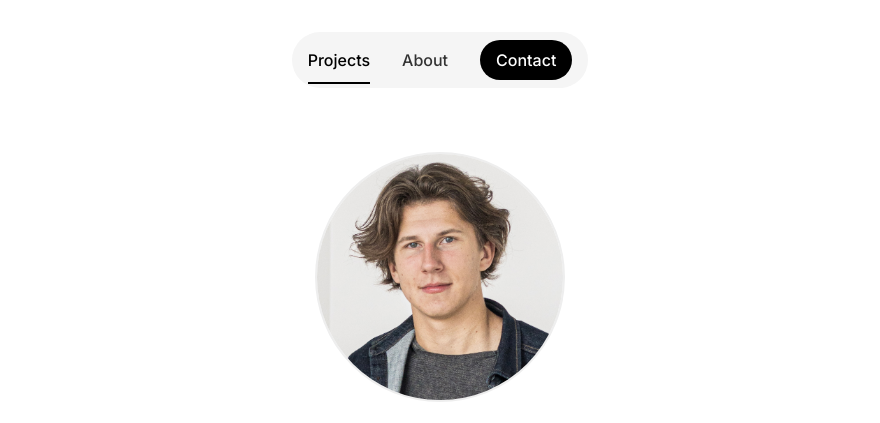
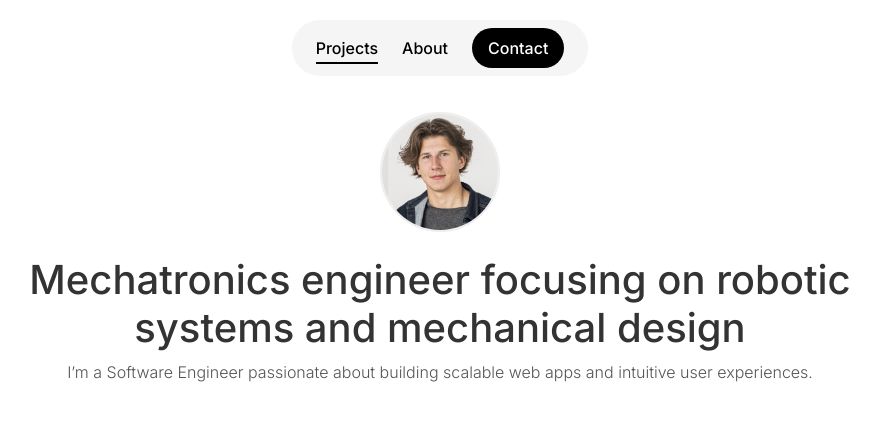
Before and after one commit to Ghost159915/Engineering-Portfolio, a plain HTML site: page projects.html in a window 1280 px wide. Shown: the top 423 px of the page, without its empty margins (200-1080 px from the left). Drawn offline with Linux system fonts and the light colour scheme.

Commit message:
adjusted style

```diff
--- a/css/styles.css
+++ b/css/styles.css
@@ -15,27 +15,38 @@ h1, h2, h3, h4 {
 
 /* — Top Nav — */
 .site-header {
-  padding: 2rem 0;
-  text-align: center;
+  position: sticky;
+  top: 20px;            /* gap from the very top */
+  width: 100%;
+  display: flex;
+  justify-content: center;  /* center the pill */
+  z-index: 1000;
+  pointer-events: none;
+  margin-bottom: 1.5rem;    /* let only the inner nav catch clicks */
 }
-.top-nav {
-  display: inline-flex;
-  gap: 2rem;
+
+/* pill container */
+.site-header .top-nav {
+  pointer-events: all;       /* re-enable inside */
   background: #f5f5f5;
-  padding: 0.5rem 1rem;
-  border-radius: 999px;
+  border-radius: 9999px;
+  padding: 0.5rem 1.5rem;
+  display: inline-flex;      /* shrink-wrap */
+  justify-content: center;   /* ← center Projects/About/Contact */
+  align-items: center;
+  gap: 1.5rem;
 }
-.top-nav a {
+
+/* link styles */
+.site-header .top-nav a {
+  color: #000;
   text-decoration: none;
-  color: #333;
   font-weight: 500;
-  position: relative;
-  padding: 0.5rem 0;
+  position: relative;        /* for underline pseudo */
 }
-.top-nav a.active {
-  color: #000;
-}
-.top-nav a.active::after {
+
+/* active underline */
+.site-header .top-nav a.active::after {
   content: "";
   position: absolute;
   bottom: -0.25rem;
@@ -43,9 +54,11 @@ h1, h2, h3, h4 {
   height: 2px;
   background: #000;
 }
+
+/* “Contact” dark button */
 .top-nav a.btn-primary {
   display: inline-block;
-  padding: 0.5rem 1em;
+  padding: 0.5rem 1rem;
   background-color: #000;
   color: #fff;
   border-radius: 9999px;
@@ -53,7 +66,6 @@ h1, h2, h3, h4 {
   font-weight: 500;
   transition: background-color 0.2s;
 }
-
 .top-nav a.btn-primary:hover {
   background-color: #222;
 }
@@ -62,7 +74,7 @@ h1, h2, h3, h4 {
 .hero-container {
   display: flex;
   justify-content: center;
-  padding: 0rem 1rem;
+  padding: 0 1rem;
 }
 .hero {
   flex: 1;
@@ -73,8 +85,8 @@ h1, h2, h3, h4 {
   text-align: center;
   padding: 2rem;
 
-  /* ← ADD THESE */
-  max-width: 800px;
+  /* widen all pages' heroes */
+  max-width: 1000px;
   margin: 0 auto;
 }
 .hero__avatar {
@@ -103,11 +115,13 @@ h1, h2, h3, h4 {
   border: 1px solid #333;
   color: #333;
   padding: 0.5rem 1rem;
-  border-radius: 999px;
+  border-radius: 9999px;
   font-size: 0.95rem;
 }
+
 .btn-secondary:hover {
-  background: #333; color: #fff;
+  background: #333;
+  color: #fff;
 }
 
 /* — Content Sections — */
@@ -164,14 +178,12 @@ h1, h2, h3, h4 {
   flex-direction: column;
   align-items: center;
 }
-
 .resume-section h2 {
   font-size: 1.75rem;
   margin-bottom: 1rem;
   font-weight: 600;
 }
-
-/* Our canvas that PDF.js draws into */
+/* the PDF.js canvas */
 #pdf-canvas {
   width: 100%;
   box-shadow: 0 2px 8px rgba(0,0,0,0.1);
@@ -179,7 +191,15 @@ h1, h2, h3, h4 {
   margin-bottom: 1rem;
   display: block;
 }
-
 .resume-section .btn-secondary {
   margin-top: 0.5rem;
 }
+
+/* — Smaller avatar on Projects page — */
+.projects-page .hero__avatar {
+  width: 120px;
+  height: 120px;
+}
+.projects-page .hero__title {
+  line-height: 1.2;
+}
--- a/projects.html
+++ b/projects.html
@@ -11,25 +11,23 @@ rel="stylesheet"
 
   <link rel="stylesheet" href="css/styles.css" />
 </head>
-<body>
+<body class="projects-page">
   <header class="site-header">
     <nav class="top-nav">
       <a href="projects.html" class="active">Projects</a>
       <a href="about.html">About</a>
-      <a href="contact.html" class="btn-primary">Contact</a>
+      <a href="mailto:benasvaiciulis@gmail.com" class="btn-primary">Contact</a>
     </nav>
   </header>
 
   <main class="hero-container">
     <div class="hero">
       <img src="assets/avatar.jpg" alt="Benas Vaiciulis" class="hero__avatar" />
-      <h1 class="hero__title">Benas Vaiciulis</h1>
+      <h1 class="hero__title">Mechatronics engineer focusing on robotic systems and mechanical design</h1>
       <p class="hero__subtitle">
         I’m a Software Engineer passionate about building scalable web apps and intuitive user experiences.
       </p>
       <div class="hero__actions">
-        <a href="https://linkedin.com/in/benasvaiciulis" target="_blank" class="btn-secondary">LinkedIn</a>
-        <a href="resume.pdf" download class="btn-secondary">Résumé</a>
       </div>
     </div>
   </main>
```
Also changed, not shown: about.html (+1 -1 lines), index.html (+1 -1 lines).
